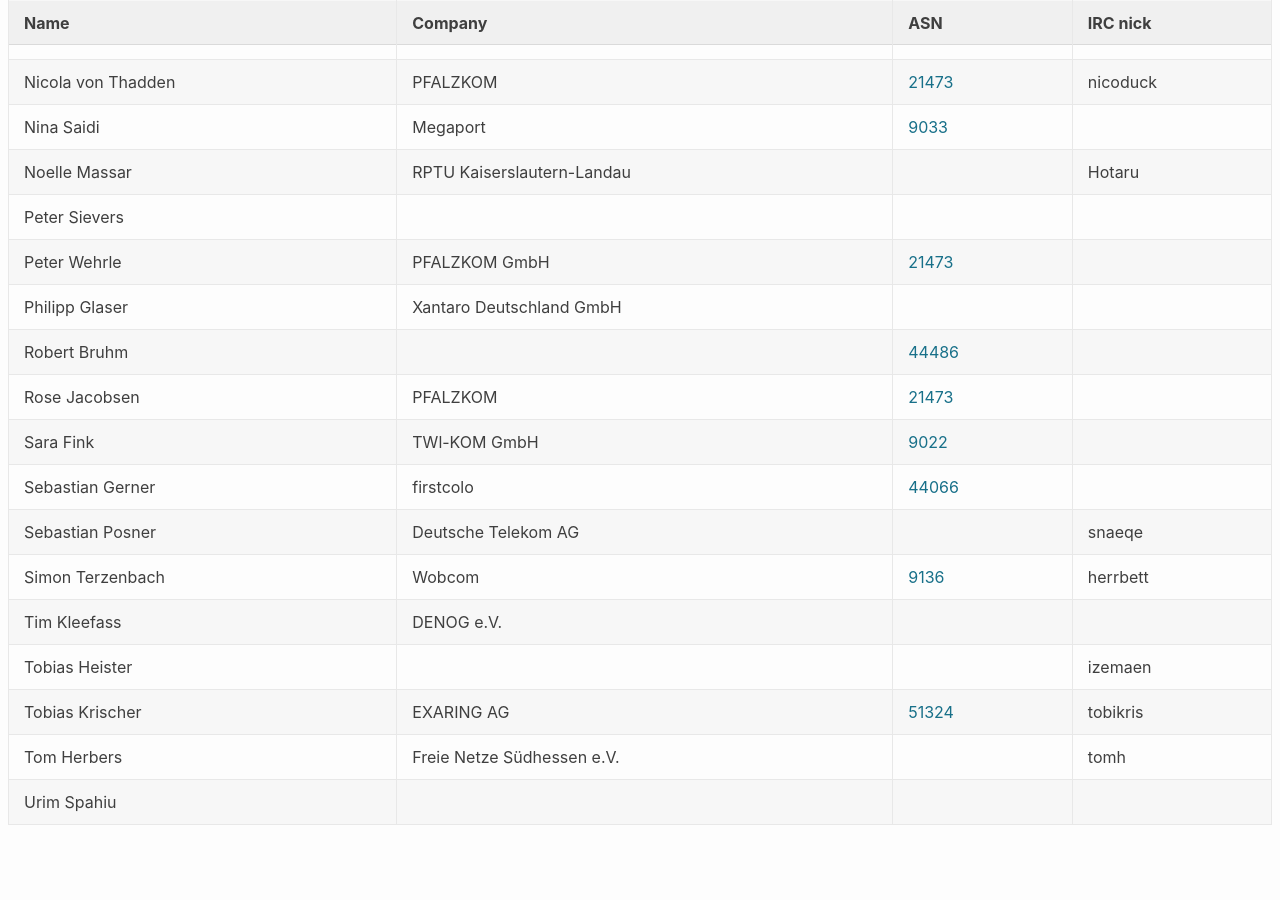
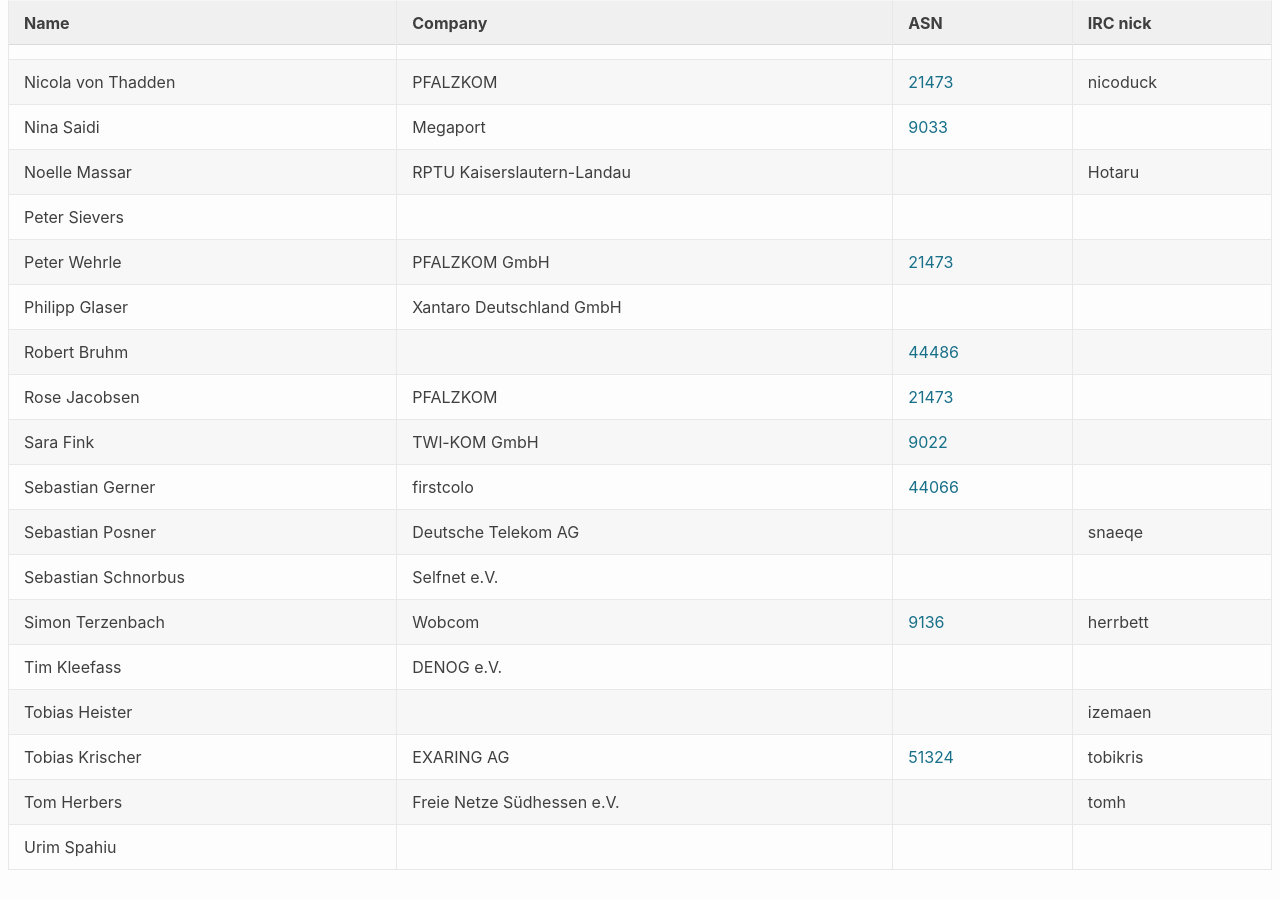
Before and after one commit to denog/pretix-attendeelist, a Jekyll site: the page built from denogmeetup24-04/index.markdown, in a window 1280 px wide and 900 px high, scrolled down 1299 px. Built offline with Jekyll 4.4.1, drawn with Linux system fonts in a browser that asks for light colours; before the commit the page ends 2154 px from its top, so only the background shows below that.

Commit message:
Latest data: Wed Apr 24 06:11:12 UTC 2024

```diff
--- a/_data/attendees_denogmeetup24-04.json
+++ b/_data/attendees_denogmeetup24-04.json
@@ -240,6 +240,12 @@
     "asn": null
   },
   {
+    "name": "Sebastian Schnorbus",
+    "company": "Selfnet e.V.",
+    "irc": null,
+    "asn": null
+  },
+  {
     "name": "Simon Terzenbach",
     "company": "Wobcom",
     "irc": "herrbett",
```
